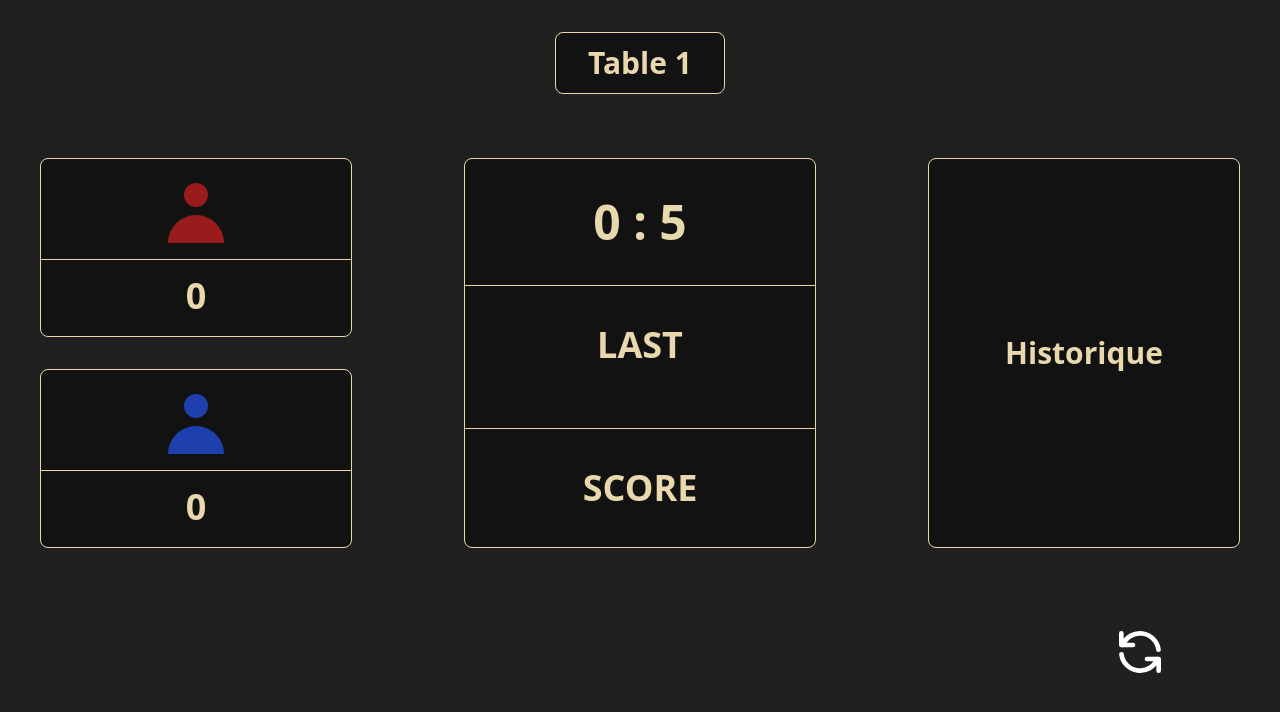
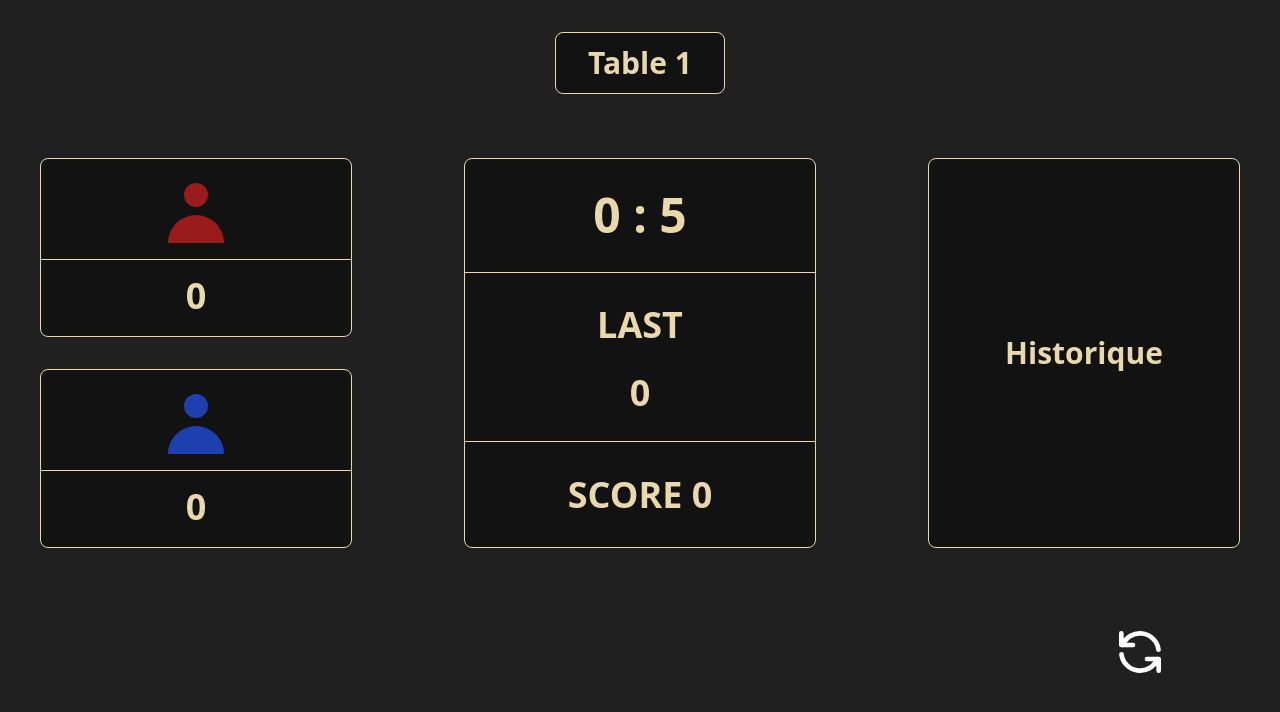
Before and after one commit to gourraguis/snooker-scoreboard, a Next.js app in the folder web/: page / in a window 1280 px wide. Shown: the top 712 px of the page. Built offline with nearby package versions, Linux system fonts and the light colour scheme.

Commit message:
Rename val to value in alll components

```diff
--- a/web/components/Middel.tsx
+++ b/web/components/Middel.tsx
@@ -39,12 +39,12 @@ const Middel = () => {
         <div
           className={`text-primary-w font-semibold text-4xl py-3 px-6 rounded-full ${ball.color}`}
         >
-          {ball.val}
+          {ball.value}
         </div>
       </div>
       <div className="w-full flex justify-center items-center">
         <h1 className="text-primary-w font-semibold text-4xl py-4">
-          SCORE {score.val}
+          SCORE {score.value}
         </h1>
       </div>
     </div>
--- a/web/components/PlayerCard.tsx
+++ b/web/components/PlayerCard.tsx
@@ -15,20 +15,20 @@ const PlayerCard = ({ id, color, score }: any) => {
 
   const handleUser = () => {
     if (selectedUser.selectedUser == 1) {
-      let newScore = user1Point.score + lastScore.val;
+      let newScore = user1Point.score + lastScore.value;
       setUser1Point({
         score: newScore,
       });
       setLastScore({
-        val: 0,
+        value: 0,
       });
     } else if (selectedUser.selectedUser == 2) {
-      let newScore = user2Point.score + lastScore.val;
+      let newScore = user2Point.score + lastScore.value;
       setUser2Point({
         score: newScore,
       });
       setLastScore({
-        val: 0,
+        value: 0,
       });
     }
     setSelectedUser({
```
